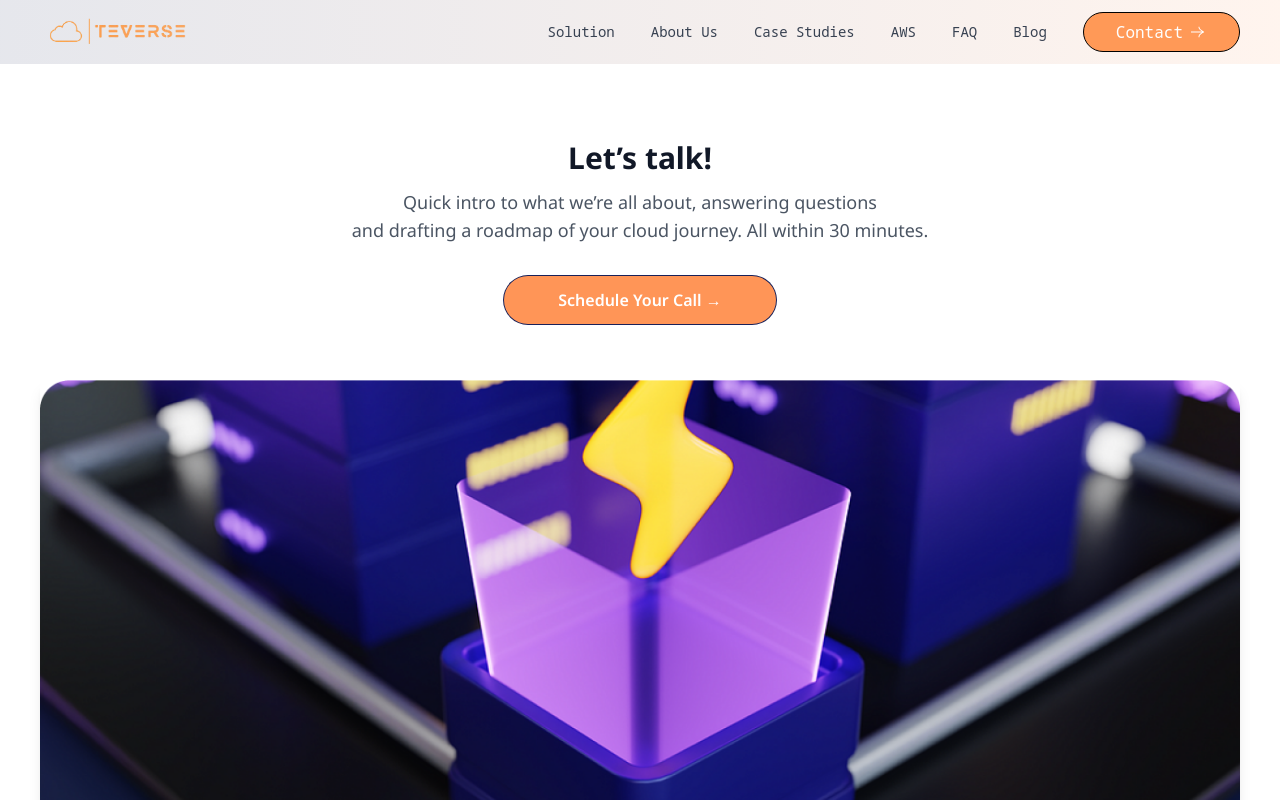
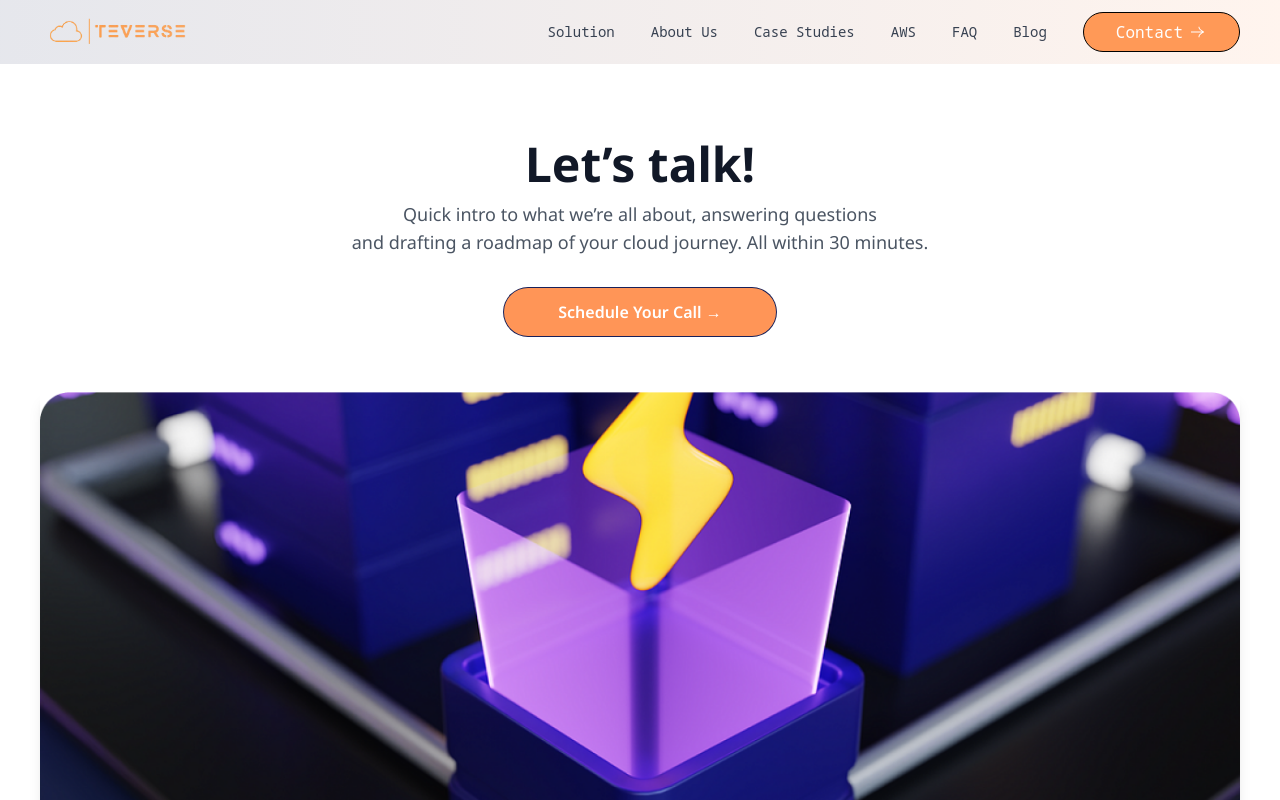
Before and after one commit to Lukman10a/web-agency, a Next.js app: page /contact in a window 1280 px wide. Shown: the top 800 px of the page. Built offline with nearby package versions, Linux system fonts and the light colour scheme.

Commit message:
adjusted fontsize

```diff
--- a/src/components/contactPage.tsx
+++ b/src/components/contactPage.tsx
@@ -35,7 +35,7 @@ const ContactPage: React.FC = () => {
         {/* Left Side: Text */}
         <div className=" container mx-auto flex flex-col justify-center space-y-8 sm:flex-col">
           <div>
-            <h2 className="text-3xl font-bold text-gray-900 sm:text-5xl py-3 text-center">
+            <h2 className="text-5xl font-bold text-gray-900 sm:text-5xl py-3 text-center">
               Let’s talk!
             </h2>
             <p className="text-gray-600 text-lg text-center">
```
